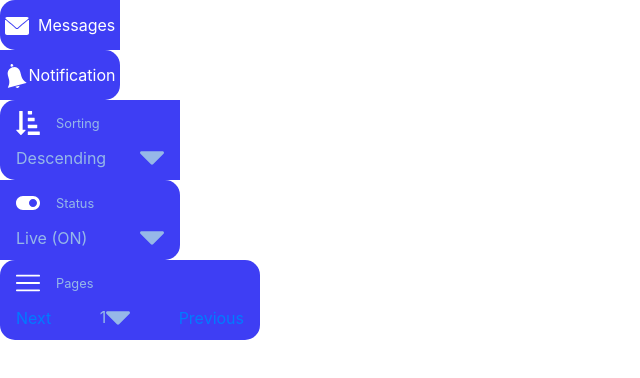
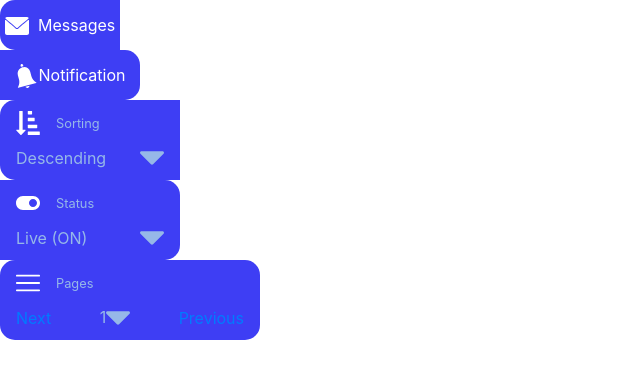
Before and after one commit to islamCodehood/nasnav-dashboard, a React (Create React App) app: page / in a window 1280 px wide. Shown: the top 378 px of the page, without its empty margins (0-640 px from the left). Built offline with nearby package versions, Linux system fonts and the light colour scheme.

Commit message:
style: increase width

```diff
--- a/src/Components/MessagesLink/MessagesLink.jsx
+++ b/src/Components/MessagesLink/MessagesLink.jsx
@@ -3,7 +3,7 @@ import MessageIcon from '../Icons/MessageIcon/MessageIcon'
 import './MessagesLink.scss'
 const MessagesLink = () => {
     return (
-        <div className="row no-gutters justify-content-around align-items-center message-notification">
+        <div className="row no-gutters mr-2 justify-content-around align-items-center message-notification">
                 <MessageIcon />
             <span>Messages</span>
         </div>
--- a/src/Components/NotificationLink/NotificationLink.scss
+++ b/src/Components/NotificationLink/NotificationLink.scss
@@ -3,7 +3,7 @@
 @import '../../sass/globals';
 
 .notification {
-    width: 120px;
+    width: 140px;
     height: 50px;
     background: $button-blue;
     color: #fff;
```
